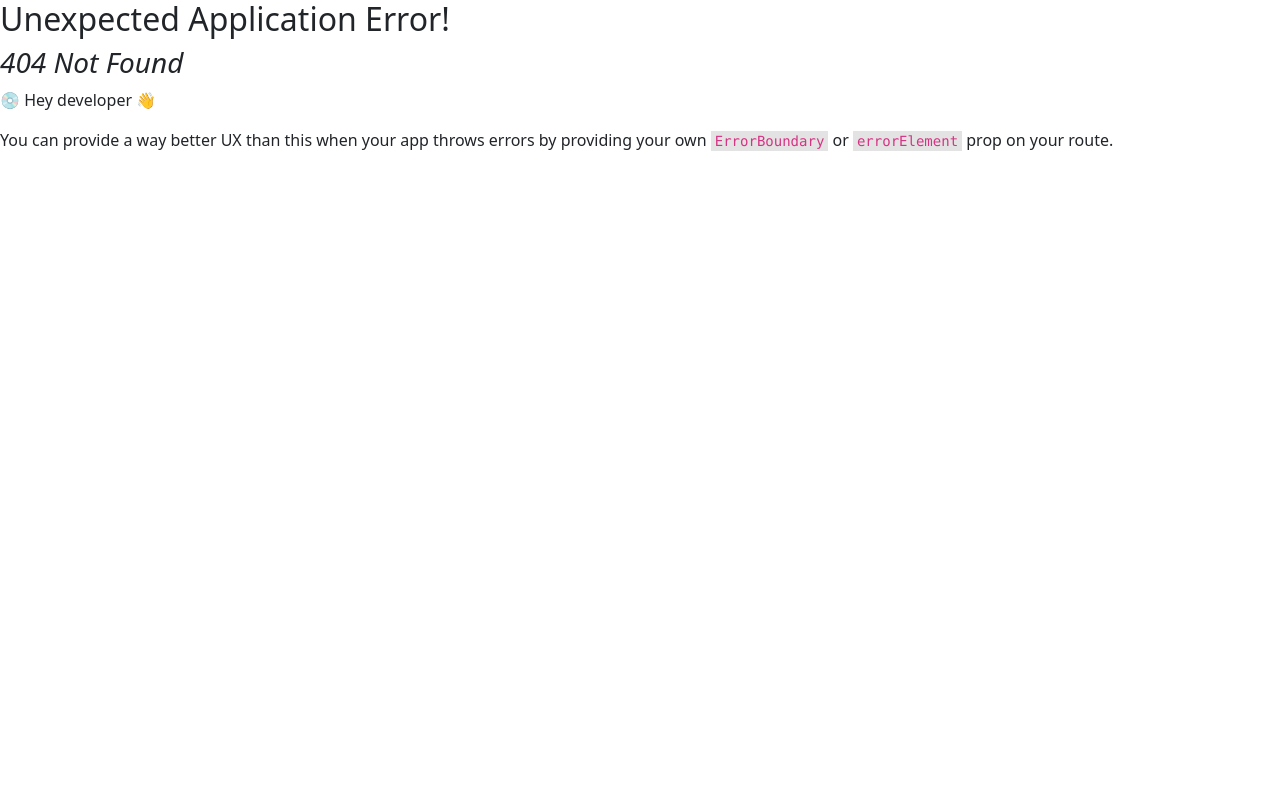
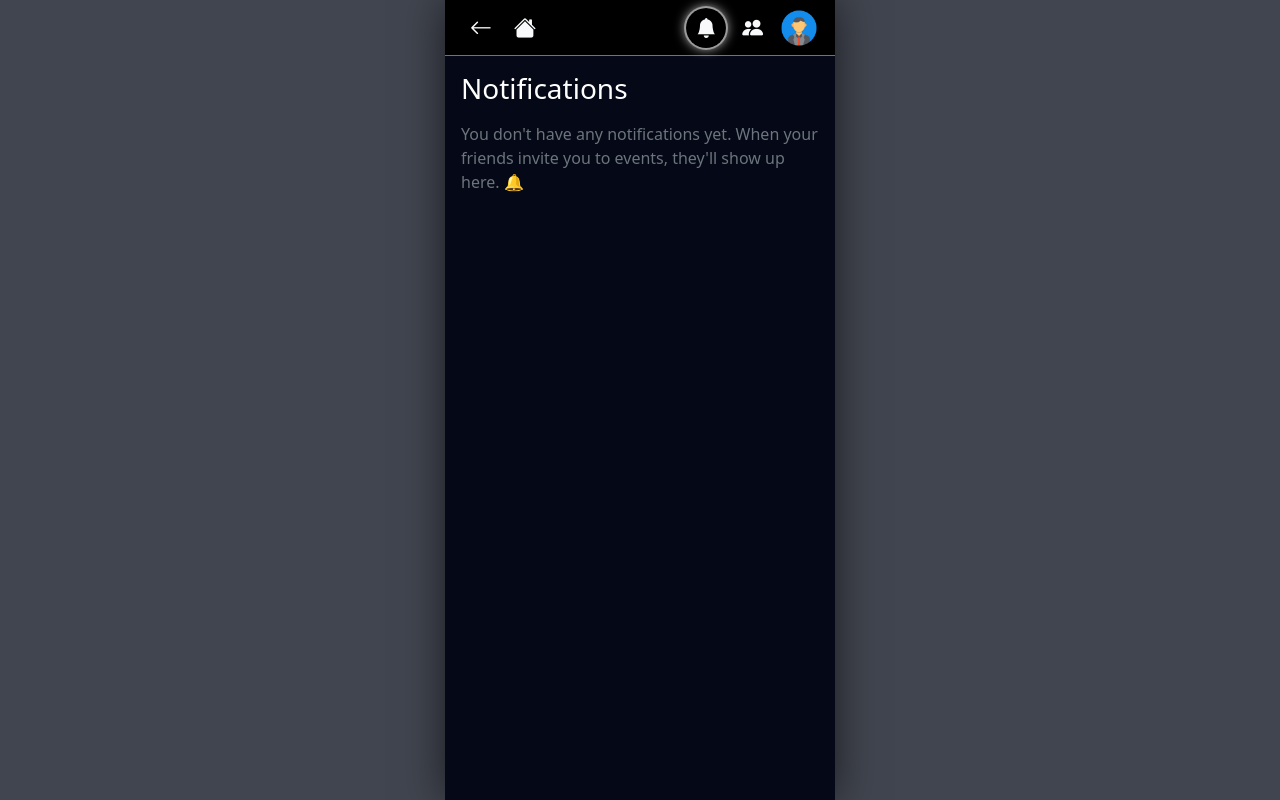
Before and after one commit to Edi218/social-energy-hifi, a React (Vite) app: page /home/notifications in a window 1280 px wide. Before the commit this address had no page. Built offline with nearby package versions, Linux system fonts and the light colour scheme.

Commit message:
navbar adjusted

```diff
--- a/src/App.jsx
+++ b/src/App.jsx
@@ -7,10 +7,15 @@ export default function App() {
 
   const isHome = location.pathname === "/home" || location.pathname === "/home/";
   const isProfile = location.pathname.startsWith("/home/profile");
+  const isNotifications = location.pathname.startsWith("/home/notifications");
+  const isFriends = location.pathname.startsWith("/home/friends");
 
   const goBack = () => navigate(-1);
   const goHome = () => navigate("/home");
   const goProfile = () => navigate("/home/profile");
+  const goNotifications = () => navigate("/home/notifications");
+  const goFriends = () => navigate("/home/friends");
+
 
   const baseIconStyle = {
     width: 40,
@@ -35,7 +40,7 @@ export default function App() {
   return (
     <div className="app-shell">
       <div className="phone-frame">
-
+        {/* NAVBAR */}
         <nav
           className="navbar navbar-dark bg-black border-bottom border-secondary"
           style={{ height: "56px" }}
@@ -44,19 +49,26 @@ export default function App() {
             {/* LEFT: back + home */}
             <div
               className="d-flex align-items-center"
-              style={{ gap: "0.25rem" }}   // smaller gap
+              style={{ gap: "0.25rem" }}
             >
+              {/* Back Button */}
               <button
-                onClick={goBack}
+                onClick={isHome ? undefined : goBack}
                 className="btn p-0 border-0 bg-transparent"
-                style={baseIconStyle}
+                style={{
+                  ...baseIconStyle,
+                  opacity: isHome ? 0.25 : 1,
+                  cursor: isHome ? "default" : "pointer",
+                }}
+                disabled={isHome}
               >
                 <i
-                  className="bi bi-arrow-left text-light"
+                  className={`bi bi-arrow-left text-light ${isHome ? "" : "icon-pop"}`}
                   style={{ fontSize: "1.4rem" }}
                 />
               </button>
 
+              {/* Home Button */}
               <button
                 onClick={goHome}
                 className="btn p-0 border-0 bg-transparent"
@@ -66,13 +78,48 @@ export default function App() {
                 }}
               >
                 <i
-                  className="bi bi-house-fill text-light"
+                  className={`bi bi-house-fill text-light ${
+                    isHome ? "icon-active-pulse" : "icon-pop"
+                  }`}
                   style={{ fontSize: "1.4rem" }}
                 />
               </button>
             </div>
 
-            {/* RIGHT: profile avatar */}
+
+            <div className="d-flex align-items-center" style={{ gap: "0.4rem" }}>
+
+  {/* Notifications Icon */}
+  <button
+    onClick={goNotifications}
+    className="btn p-0 border-0 bg-transparent"
+    style={{
+      ...baseIconStyle,
+      ...(isNotifications ? activeGlow : {}),
+    }}
+  >
+    <i
+      className={`bi bi-bell-fill text-light ${isNotifications ? "icon-bounce" : "icon-pop"}`}
+      style={{ fontSize: "1.25rem" }}
+    />
+  </button>
+
+  {/* Friends List Icon */}
+    <button
+      onClick={goFriends}
+      className="btn p-0 border-0 bg-transparent"
+      style={{
+        ...baseIconStyle,
+        ...(isFriends ? activeGlow : {}),
+      }}
+    >
+      <i
+        className={`bi bi-people-fill text-light ${isFriends ? "icon-active-pulse" : "icon-pop"}`}
+        style={{ fontSize: "1.3rem" }}
+      />
+    </button>
+
+    {/* Profile Avatar */}
     <button
       onClick={goProfile}
       className="btn p-0 border-0 bg-transparent"
@@ -84,13 +131,17 @@ export default function App() {
       <img
         src="/images/profile.png"
         alt="Profile"
-                className="rounded-circle"
+        className={`rounded-circle ${isProfile ? "icon-active-pulse" : "icon-pop"}`}
         style={{ width: 40, height: 40, objectFit: "cover" }}
       />
     </button>
+
+  </div>
+
           </div>
         </nav>
 
+        {/* CONTENT */}
         <div className="p-3">
           <Outlet />
         </div>
--- a/src/app.css
+++ b/src/app.css
@@ -35,3 +35,31 @@ html, body, #root {
 .section-icon {
   filter: drop-shadow(0 0 4px rgba(0,255,0,0.4));
 }
+
+@keyframes pulseGlow {
+  0% { transform: scale(1); opacity: 0.9; }
+  50% { transform: scale(1.12); opacity: 1; }
+  100% { transform: scale(1); opacity: 0.9; }
+}
+
+/* Bounce Animation */
+@keyframes iconBounce {
+  0%, 100% { transform: translateY(0); }
+  40% { transform: translateY(-6px); }
+  70% { transform: translateY(2px); }
+}
+
+/* Pop animation */
+.icon-pop:hover {
+  transform: scale(1.18);
+  transition: transform 0.18s ease;
+}
+
+/* ACTIVE glowing effect */
+.icon-active-pulse {
+  animation: pulseGlow 1.6s infinite ease-in-out;
+}
+
+.icon-bounce {
+  animation: iconBounce 0.9s ease;
+}
--- a/src/main.jsx
+++ b/src/main.jsx
@@ -7,8 +7,8 @@ import Home from './pages/Home.jsx'
 import Profile from './pages/Profile.jsx'
 import FriendsList from './pages/Friendslist.jsx'
 import Calendar from './pages/Calendar.jsx'
+import Notifications from './pages/Notifications.jsx'
 
-// Bootstrap styles
 import 'bootstrap/dist/css/bootstrap.min.css'
 import "bootstrap-icons/font/bootstrap-icons.css";
 import './app.css'
@@ -16,17 +16,18 @@ import './app.css'
 const router = createBrowserRouter([
   {
     path: '/',
-    element: <App />,               // 👈 App is now the layout for ALL routes
+    element: <App />,
     children: [
-      { index: true, element: <EnergyLevelSelection /> }, // '/' shows energy page
+      { index: true, element: <EnergyLevelSelection /> },
 
       {
         path: 'home',
         children: [
-          { index: true, element: <Home /> },              // '/home'
-          { path: 'profile', element: <Profile /> },       // '/home/profile'
-          { path: 'friends', element: <FriendsList /> },   // '/home/friends'
-          { path: 'calendar', element: <Calendar /> },     // '/home/calendar'
+          { index: true, element: <Home /> },
+          { path: 'profile', element: <Profile /> },
+          { path: 'friends', element: <FriendsList /> },
+          { path: 'calendar', element: <Calendar /> },
+          { path: 'notifications', element: <Notifications /> },
         ],
       },
     ],
--- /dev/null
+++ b/src/pages/Notifications.jsx
@@ -0,0 +1,14 @@
+// src/pages/Notifications.jsx
+import React from "react";
+
+export default function Notifications() {
+  return (
+    <div>
+      <h3 className="mb-3 text-white">Notifications</h3>
+      <p className="text-secondary">
+        You don&apos;t have any notifications yet. When your friends invite you
+        to events, they&apos;ll show up here. 🔔
+      </p>
+    </div>
+  );
+}
```
Lines whose indentation alone changed are shown as unchanged.
